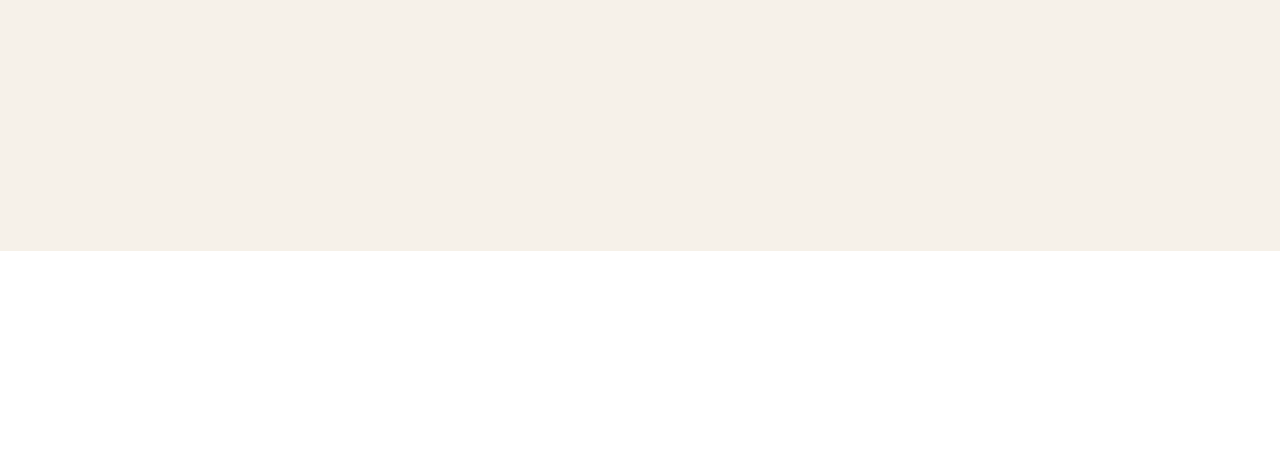
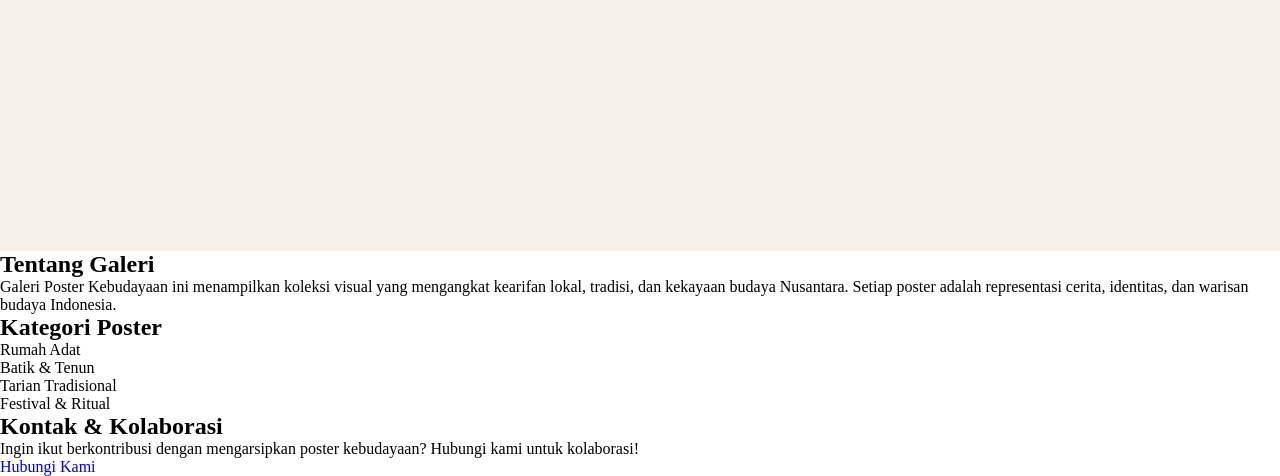
Before and after one commit to ijlalazmi09/DIV7-go-PTN, a plain HTML site: page index.html in a window 1280 px wide. Shown: the part 1406-1882 px from the top of the page. Before the commit the page ends 1657 px from the top, so only its background shows below. Drawn offline with nearby package versions, Linux system fonts and the light colour scheme.

Commit message:
index.html

```diff
--- a/index.html
+++ b/index.html
@@ -58,6 +58,38 @@
 </div>
 </section>
 
+<!-- Section Tentang Galeri -->
+<section class="about-section">
+  <h2 class="section-title">Tentang Galeri</h2>
+  <p>
+    Galeri Poster Kebudayaan ini menampilkan koleksi visual yang mengangkat
+    kearifan lokal, tradisi, dan kekayaan budaya Nusantara. Setiap poster
+    adalah representasi cerita, identitas, dan warisan budaya Indonesia.
+  </p>
+</section>
+
+<!-- Section Kategori Poster -->
+<section class="category-section">
+  <h2 class="section-title">Kategori Poster</h2>
+  <div class="category-container">
+    <div class="category-card">Rumah Adat</div>
+    <div class="category-card">Batik & Tenun</div>
+    <div class="category-card">Tarian Tradisional</div>
+    <div class="category-card">Festival & Ritual</div>
+  </div>
+</section>
+
+<!-- Section Kontak -->
+<section class="contact-section">
+  <h2 class="section-title">Kontak & Kolaborasi</h2>
+  <p>
+    Ingin ikut berkontribusi dengan mengarsipkan poster kebudayaan? Hubungi kami
+    untuk kolaborasi!
+  </p>
+  <a href="mailto:galeri@budaya.id" class="btn-contact">Hubungi Kami</a>
+</section>
+
+
 <script src="https://cdn.jsdelivr.net/npm/swiper/swiper-bundle.min.js"></script>
 <script src="data.js" type="text/javascript"></script>
 </body>
```
